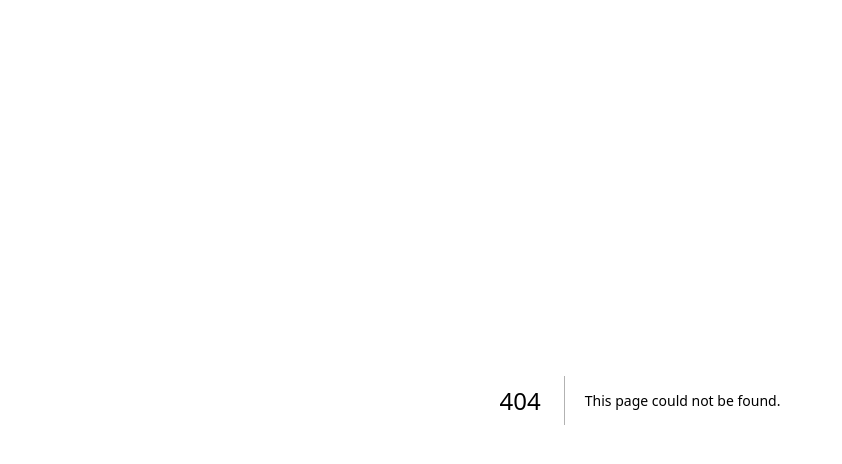
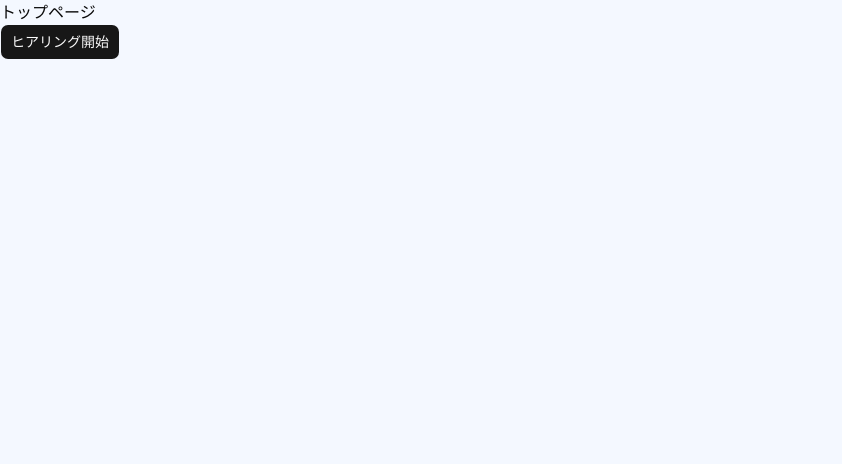
Before and after one commit to aobalab/hear-navi, a Next.js app: page / in a window 1280 px wide. Before the commit this address had no page. Shown: the top 464 px of the page, without its empty margins (0-842 px from the left). Built offline with nearby package versions, Linux system fonts and the light colour scheme.

Commit message:
feat: add top page

```diff
--- a/app/hearing/[category]/[section]/client-page.tsx
+++ /dev/null
@@ -1,36 +0,0 @@
-"use client";
-import { Label } from "@/components/ui/label"
-import { RadioGroup, RadioGroupItem } from "@/components/ui/radio-group"
-import { Textarea } from "@/components/ui/textarea"
-import { useState } from 'react';
-
-export default function ClientPage() {
-    const [textLength, setTextLength] = useState(0);
-    return (<>
-        <div className="mt-8 mb-12">
-            <h2 className="main-content-label mb-4 text-l font-bold">
-                状況
-            </h2>
-            <RadioGroup defaultValue="comfortable" className="w-fit">
-                <div className="flex items-center gap-3">
-                    <RadioGroupItem value="default" id="r1" />
-                    <Label htmlFor="r1">新しくWebサイトを作りたい</Label>
-                </div>
-                <div className="flex items-center gap-3">
-                    <RadioGroupItem value="comfortable" id="r2" />
-                    <Label htmlFor="r2">今あるWebサイトをリニューアルしたい</Label>
-                </div>
-            </RadioGroup>
-        </div>
-        <div className="mb-24">
-            <h2 className="main-content-label mb-4 text-l font-bold">
-                要約
-            </h2>
-            <Textarea id="textarea-message" className="min-h-[240px]" placeholder="ヒアリングシート内容を反映"
-                onChange={(e) => setTextLength(e.target.value.length)} />
-            <div className="text-right">
-                {textLength + "/400"}
-            </div>
-        </div>
-    </>);
-}
--- a/app/hearing/[category]/[section]/page.tsx
+++ b/app/hearing/[category]/[section]/page.tsx
@@ -1,5 +1,7 @@
 import { Categories } from '../../config';
-import ClientPage from './client-page';
+import { Label } from "@/components/ui/label"
+import { RadioGroup, RadioGroupItem } from "@/components/ui/radio-group"
+import Summary from "@/components/summary";
 
 export function generateStaticParams() {
     const params: { category: string; section: string }[] = [];
@@ -17,5 +19,22 @@ export function generateStaticParams() {
 }
 
 export default function Page() {
-    return <ClientPage />;
+    return (<>
+        <div className="mt-8 mb-12">
+            <h2 className="main-content-label mb-4 text-l font-bold">
+                状況
+            </h2>
+            <RadioGroup defaultValue="comfortable" className="w-fit">
+                <div className="flex items-center gap-3">
+                    <RadioGroupItem value="default" id="r1" />
+                    <Label htmlFor="r1">新しくWebサイトを作りたい</Label>
+                </div>
+                <div className="flex items-center gap-3">
+                    <RadioGroupItem value="comfortable" id="r2" />
+                    <Label htmlFor="r2">今あるWebサイトをリニューアルしたい</Label>
+                </div>
+            </RadioGroup>
+        </div>
+        <Summary />
+    </>);
 }
--- /dev/null
+++ b/app/page.tsx
@@ -0,0 +1,15 @@
+import Link from "next/link"
+import { Button } from "@/components/ui/button"
+
+export default function topPage() {
+    return (
+        <div>
+            <h1>トップページ</h1>
+            <Link href="./hearing/requirements/self-introduction">
+                <Button>
+                    ヒアリング開始
+                </Button>
+            </Link>
+        </div>
+    );
+}
--- /dev/null
+++ b/components/summary.tsx
@@ -0,0 +1,21 @@
+"use client";
+import { Textarea } from "@/components/ui/textarea"
+import { useState } from 'react';
+
+function Summary() {
+    const [textLength, setTextLength] = useState(0);
+    return (
+        <div className="mb-24">
+            <h2 className="main-content-label mb-4 text-l font-bold">
+                要約
+            </h2>
+            <Textarea id="textarea-message" className="min-h-[240px]" placeholder="ヒアリングシート内容を反映"
+                onChange={(e) => setTextLength(e.target.value.length)} />
+            <div className="text-right">
+                {textLength + "/400"}
+            </div>
+        </div>
+    );
+}
+
+export default Summary;
```
